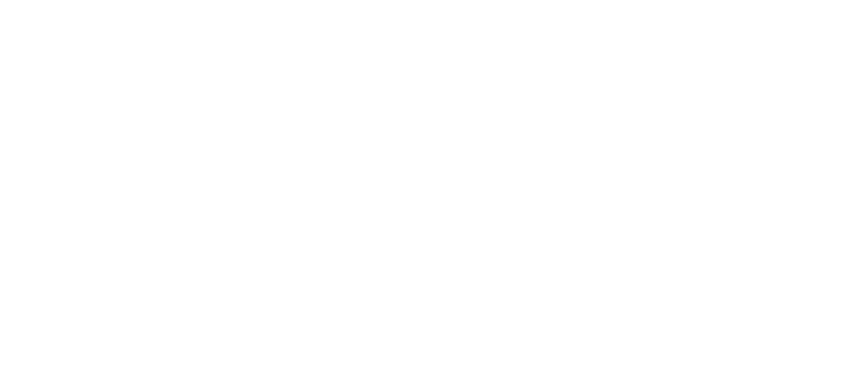
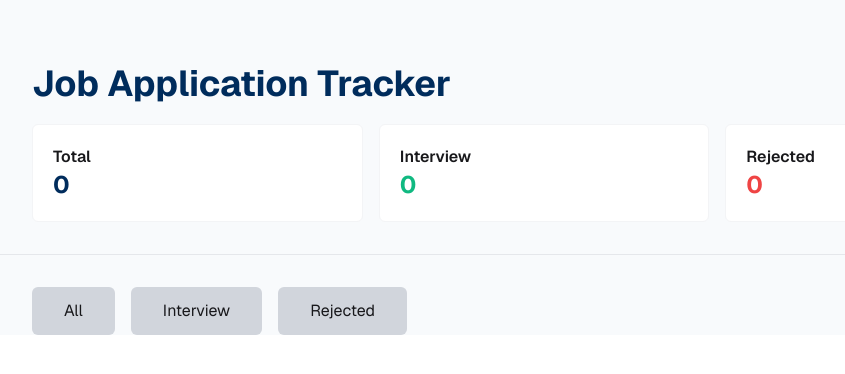
Before and after one commit to MdFerdousAhmed/B13-A4-PH-Job-Tracker, a plain HTML site: page index.html in a window 1280 px wide. Shown: the whole page, without its empty margins (96-941 px from the left). Drawn offline with nearby package versions, Linux system fonts and the light colour scheme.

Commit message:
third commit

```diff
--- a/index.html
+++ b/index.html
@@ -3,9 +3,52 @@
 <head>
   <meta charset="UTF-8">
   <meta name="viewport" content="width=device-width, initial-scale=1.0">
-  <title>Document</title>
+  <title>Job Application Tracker</title>
+
+  <!-- font style -->
+  <link rel="preconnect" href="https://fonts.googleapis.com">
+  <link rel="preconnect" href="https://fonts.gstatic.com" crossorigin>
+  <link href="https://fonts.googleapis.com/css2?family=Geist:wght@100..900&family=Inter:ital,opsz,wght@0,14..32,100..900;1,14..32,100..900&family=Manrope:wght@200..800&family=Outfit:wght@100..900&family=Work+Sans:ital,wght@0,100..900;1,100..900&display=swap" rel="stylesheet">
+
+  <!-- tailwind css -->
+  <link href="https://cdn.jsdelivr.net/npm/daisyui@5" rel="stylesheet" type="text/css" />
+  <script src="https://cdn.jsdelivr.net/npm/@tailwindcss/browser@4"></script>
+  <style>
+    *{
+      font-family: "Geist", sans-serif;
+    }
+  </style>
 </head>
-<body>
+<body class="bg-[#F8FAFC]">
+  <header class="w-[80%] mx-auto">
+    <h1 class="text-4xl font-bold text-[#002C5C] pb-5 pt-16">Job Application Tracker</h1>
+    <div class="grid grid-cols-1 md:grid-cols-3 gap-4">
+      <div class="bg-[#FFFFFF] p-5 rounded-md border border-gray-100">
+        <p class="font-semibold">Total</p>
+        <p id="total" class="text-[#002C5C] font-bold text-2xl">0</p>
+      </div>
+      <div class="bg-[#FFFFFF] p-5 rounded-md border border-gray-100">
+        <p class="font-semibold">Interview</p>
+        <p id="interview" class="text-[#10B981] font-bold text-2xl">0</p>
+      </div>
+      <div class="bg-[#FFFFFF] p-5 rounded-md border border-gray-100">
+        <p class="font-semibold">Rejected</p>
+        <p id="rejected" class="text-[#EF4444] font-bold text-2xl">0</p>
+      </div>
+    </div>
+  </header>
 
+  <hr class="my-8 text-gray-200">
+
+  <main class="w-[80%] mx-auto">
+    <div>
+      <div class=" flex gap-4">
+        <button id="all-filter-btn" class="bg-gray-300 px-8 py-3 rounded-md">All</button>
+        <button id="interview-filter-btn" class="bg-gray-300 px-8 py-3 rounded-md">Interview</button>
+        <button id="rejected-filter-btn" class="bg-gray-300 px-8 py-3 rounded-md">Rejected</button>
+      </div>
+    </div>
+
+  </main>
 </body>
 </html>
```
Also changed, not shown: script.js (added), tailwind.config.js (added).
